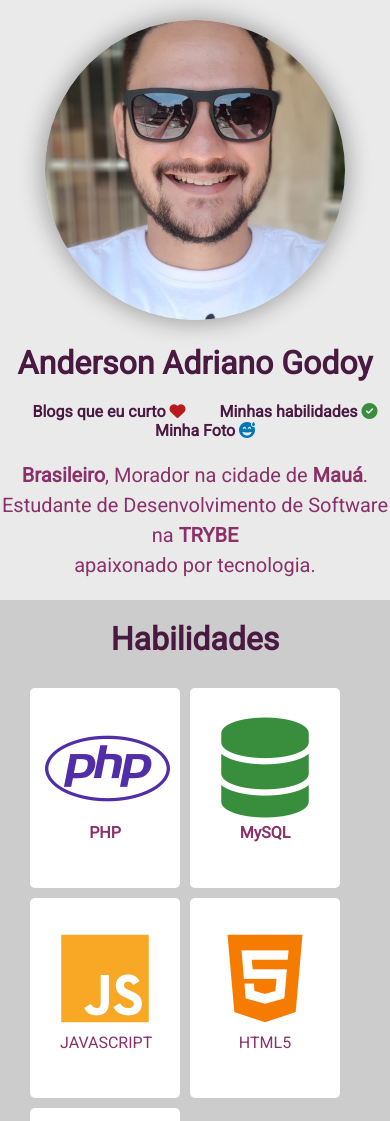
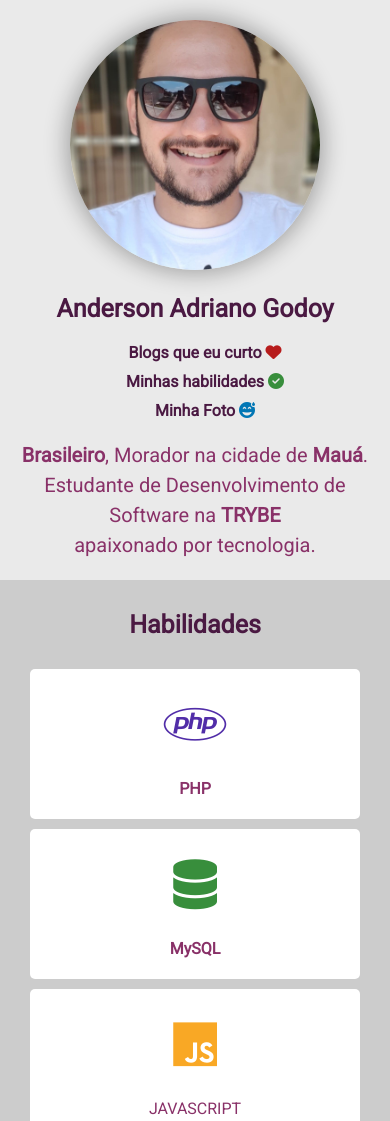
Before and after one commit to AndersonAGodoy/Portfolio, a plain HTML site: page index.html in a window 390 px wide. Shown: the top 1121 px of the page. Drawn offline with Linux system fonts and the light colour scheme.

Commit message:
update with media queries to do responsible

```diff
--- a/index.html
+++ b/index.html
@@ -10,11 +10,13 @@
     <body>
 
         <img class="my-photo" src="anderson.jpg" alt="Foto Anderson Godoy"/>
-        <h1 id="name">Anderson Adriano Godoy</h1>
-        <div class="blogs">
-            <a href="#blogs_link">Blogs que eu curto <i class="fas fa-heart"></i></a>
-            <a href="#blogs_link">Minhas habilidades <i class="fas fa-check-circle"></i></a>
-            <a href="#my-photo" >Minha Foto <i class="fas fa-grin-beam-sweat"></i></a>
+        <h1>Anderson Adriano Godoy</h1>
+        <div class="menu">
+            <ul>
+                <li><a href="#blogs_link">Blogs que eu curto <i class="fas fa-heart"></i></a></li>
+                <li><a href="#blogs_link">Minhas habilidades <i class="fas fa-check-circle"></i></a></li>
+                <li><a href="#my-photo" >Minha Foto <i class="fas fa-grin-beam-sweat"></i></a></li>
+            </ul>
         </div>
         <p id="info"><strong>Brasileiro</strong>, Morador na cidade de <strong>Mauá</strong>. <br>Estudante de Desenvolvimento de Software na <strong>TRYBE</strong> <br>apaixonado por tecnologia.</p>
         <div class="habilities">
--- a/style.css
+++ b/style.css
@@ -92,6 +92,11 @@ a {
     margin-bottom: 10px;
     border-radius: 5px;
 }
+
+.hability li {
+    margin-top: 30px;
+}
+
 .hability li:last-child {
     margin-bottom: 5px;
     margin-right: none;
@@ -164,8 +169,8 @@ a {
 .fa-grin-beam-sweat {
     color: #0277B5;
 }
+.fa-rocket {
 
-.fa-rocket {
     color: #4a1942;
 }
 
@@ -194,7 +199,7 @@ a {
 
 #blogs_link{
     width: 100%;
-    height: 80px;
+    /* height: 80px; */
     margin-top: 20px;
 }
 
@@ -203,3 +208,71 @@ a {
     margin-bottom: 20px;
     text-align: center;
 }
+
+.menu ul {
+    text-align: center;
+    margin: 20px 0;
+}
+
+.menu ul li{
+    display: inline;
+    list-style: none;
+}
+
+@media screen and (max-width:768px) {
+
+    .fa-js, .fa-html5, .fa-css3-alt, .fa-database, .fa-php {
+        font-size: 50px;
+    }
+
+    .fa-php  {
+        margin-left: 0;
+    }
+
+    .habilities h1 {
+        padding-top: 30px;
+    }
+
+    .hability {
+        width: 150px;
+        height: 150px;
+    }
+
+    .my-photo {
+        width: 250px;
+    }
+
+    h1 {
+        font-size: 25px;
+    }
+
+    ul {
+        margin-left: 35px;
+    }
+}
+
+@media screen and (max-width:520px) {
+
+    .hability{
+        width: 100%;
+    }
+
+    .menu ul li {
+        margin-top: 10px;
+        display:block;
+    }
+
+    .blogs  {
+        padding: 10px 0;
+        margin-right:20px;
+    }
+
+
+    p {
+        padding: 0 10px;
+    }
+
+    ul {
+        margin-left: 0;
+    }
+}
```
